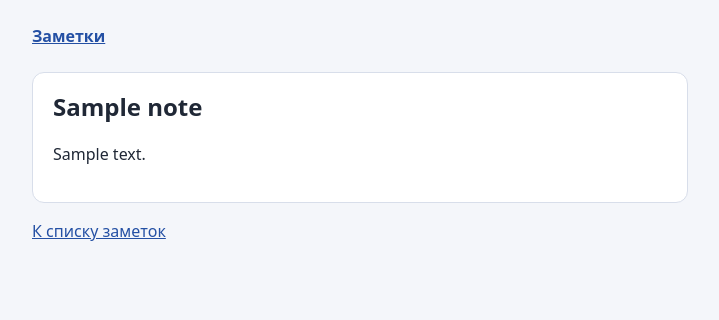
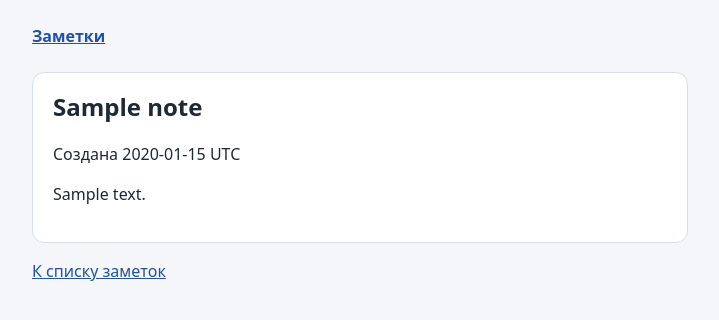
Before and after one commit to Sqizeeeeee/AI-buddy-test-repo-service1, a Flask app: page /notes/1 in a window 1280 px wide. Shown: the top 320 px of the page, without its empty margins (280-999 px from the left). Run offline with Flask 3, Linux system fonts and the light colour scheme; tables that the repository leaves empty hold one stand-in row (values such as "Sample post").

Commit message:
Show note creation date

```diff
--- a/templates/note.html
+++ b/templates/note.html
@@ -3,6 +3,7 @@
 {% block content %}
   <article>
     <h1>{{ note.title }}</h1>
+    <p>Создана <time datetime="{{ note.created_at.replace(' ', 'T') }}Z">{{ note.created_at }} UTC</time></p>
     <p class="note-body">{{ note.body }}</p>
   </article>
   <p><a href="{{ url_for('index') }}">К списку заметок</a></p>
```
